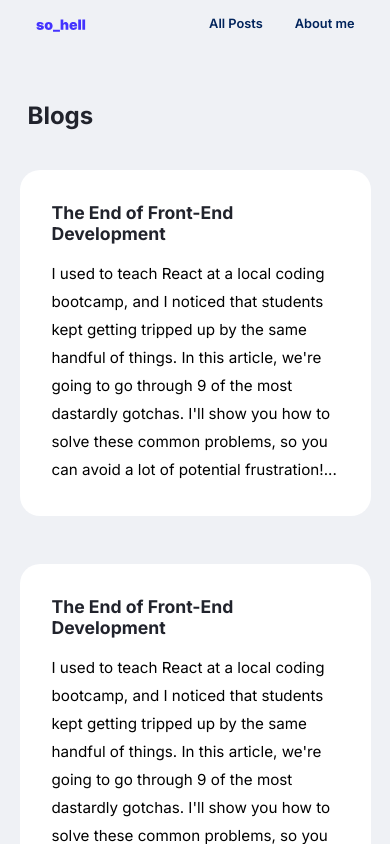
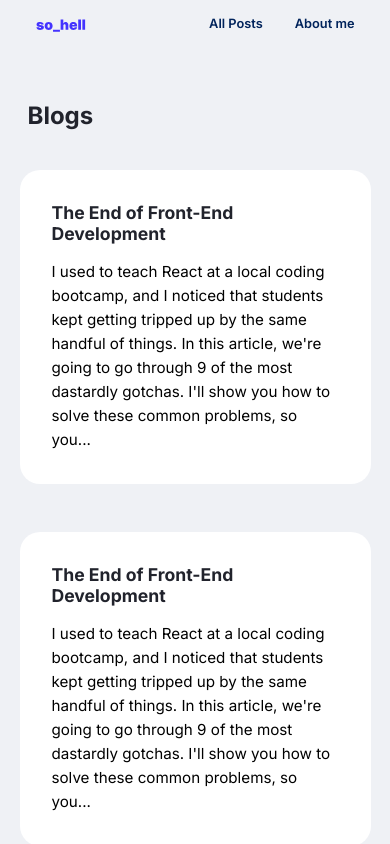
Before and after one commit to noobCode-69/personal-blogging, a Next.js app: page /blogs in a window 390 px wide. Shown: the top 844 px of the page. Built offline with nearby package versions, Linux system fonts and the light colour scheme.

Commit message:
ui changes

```diff
--- a/components/blogs/blogItem/blogItem.js
+++ b/components/blogs/blogItem/blogItem.js
@@ -1,14 +1,19 @@
 import React from "react";
 import Link from "next/link";
+import { useMediaQuery } from "react-responsive";
 import styled from "./blogItem.module.css";
 
-function BlogItem({blog}) {
+function BlogItem({ blog }) {
   const { id, title, content, tag } = blog;
-    console.log(title);
+  const isMobileScreen = useMediaQuery({ maxWidth: 650 });
   return (
     <Link href={""} className={styled["blog-item-container"]}>
       <h3>{title}</h3>
-      <p>{content}...</p>
+      {isMobileScreen ? (
+        <p> {content.split(" ").slice(0, 50).join(" ")}...</p>
+      ) : (
+        <p> {content} </p>
+      )}
     </Link>
   );
 }
--- a/components/blogs/blogItem/blogItem.module.css
+++ b/components/blogs/blogItem/blogItem.module.css
@@ -30,4 +30,8 @@
     .blog-item-container h3{
         font-size: 1.1rem;
     }
+
+    .blog-item-container p {
+      line-height: 1.5rem;
+    }
 }
--- a/components/home/homeContent/homeContent.module.css
+++ b/components/home/homeContent/homeContent.module.css
@@ -91,7 +91,7 @@
     display: none;
   }
   .blog p {
-    line-height: 1.75rem;
+    line-height: 1.5rem;
     max-width: 100ch;
   }
   .blogs-container {
@@ -116,7 +116,6 @@
   .blog p {
     text-align: justify;
     font-size: 0.9rem;
-    line-height: 1.5rem;
   }
 
   .blogs-container {
```
